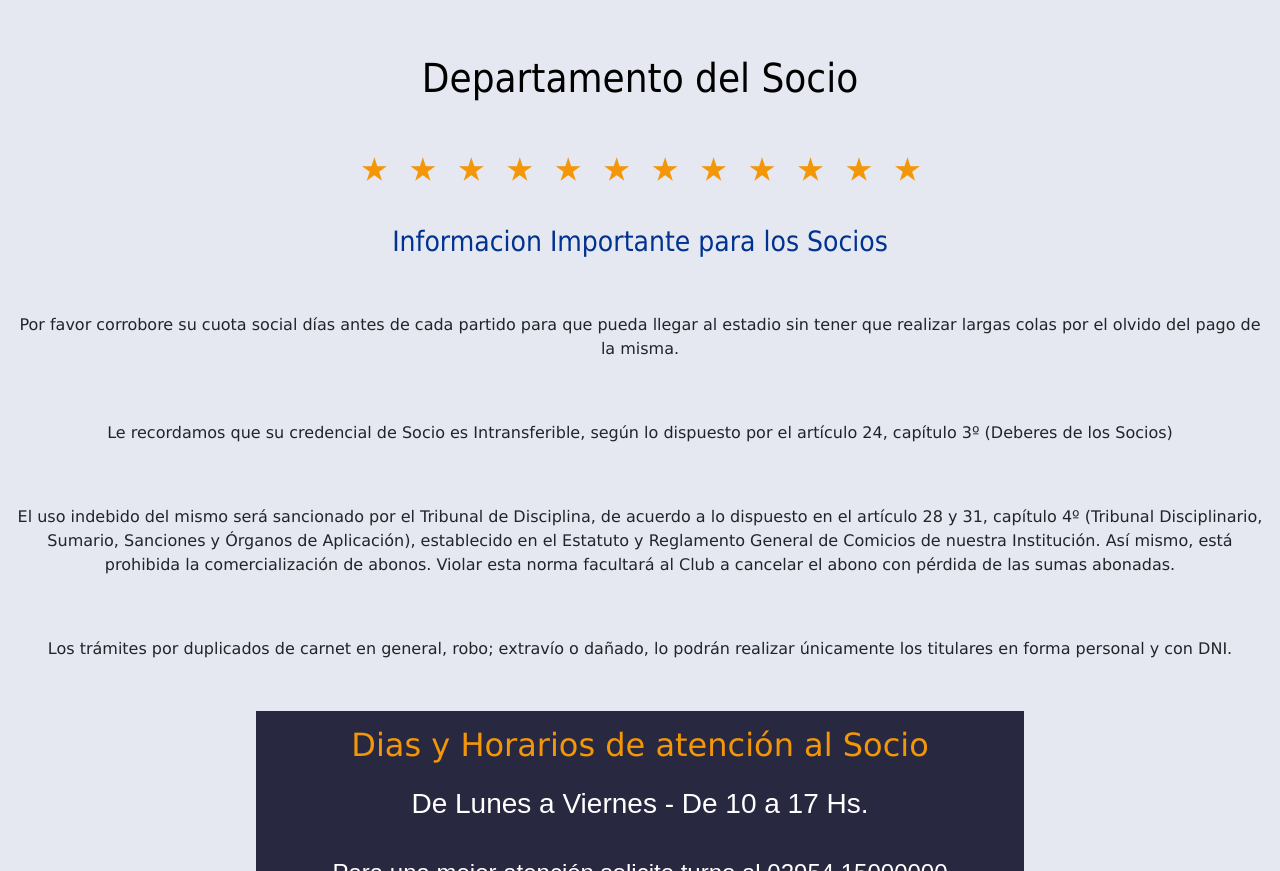
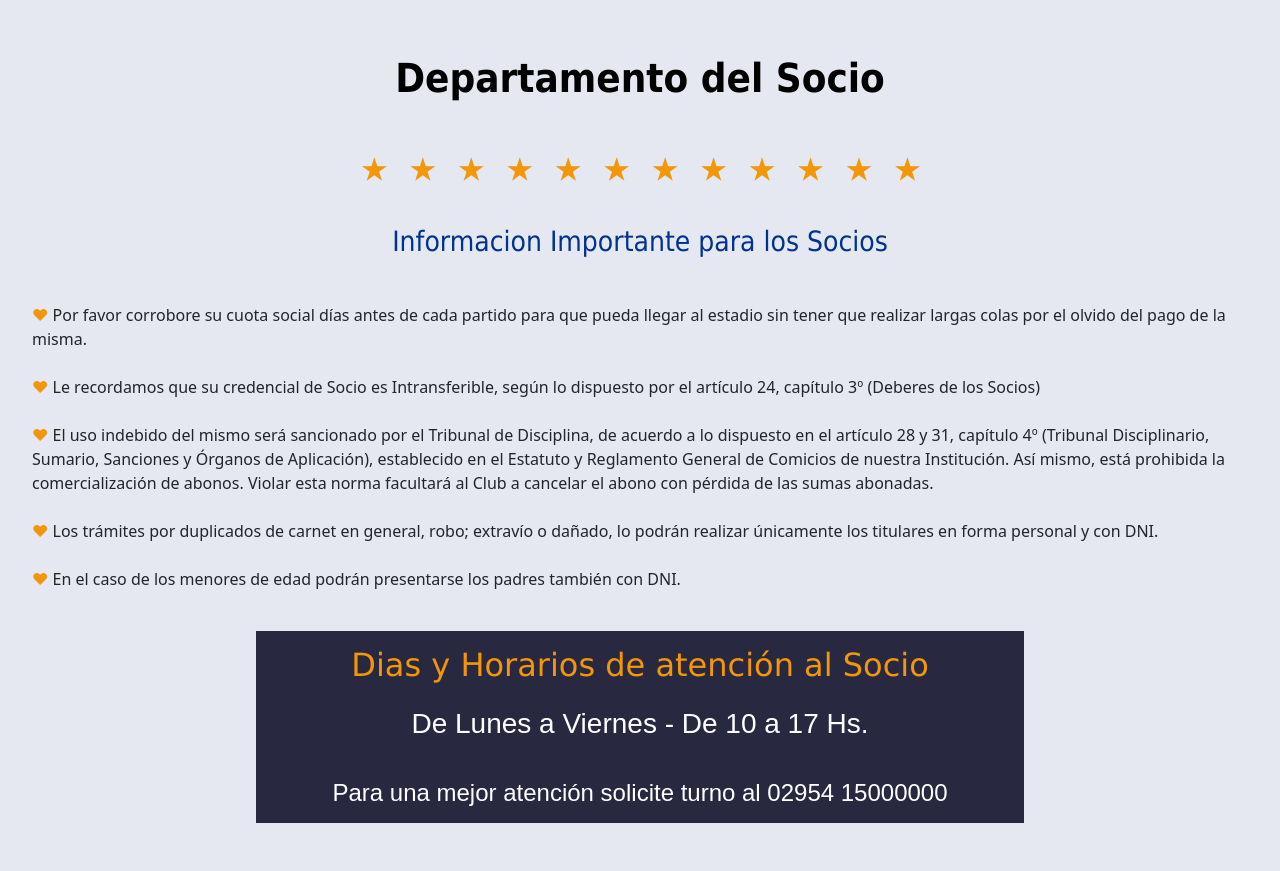
Before and after one commit to iamnahuel/idea-Alvarez, a plain HTML site: page pages/socios.html in a window 1280 px wide. Shown: the part 472-1343 px from the top of the page. Drawn offline with nearby package versions, Linux system fonts and the light colour scheme.

Commit message:
Proyecto final 2° entrega

```diff
--- a/pages/socios.html
+++ b/pages/socios.html
@@ -59,7 +59,7 @@
         <section class="seccionInformacioSocio">
             <br>
             <div class="tituloMain-1">
-                <h1>Departamento del Socio</h1>
+                <h1 class="tituloSocio">Departamento del Socio</h1>
             </div>
             <br>
             <img class="estrella" src="../imagenes/estrella.png" alt="">
@@ -68,30 +68,37 @@
             <div class="tituloMain">
                 <h3>Informacion Importante para los Socios</h3>
             </div>
+            <ul class="ulSocios" style="text-align: left;">
                 <br>
-            <p>
+                <li class="liSocios" style="list-style-type:none;">
                     Por favor corrobore su cuota social días antes de cada partido para que pueda llegar al estadio sin
                     tener que realizar largas colas por el olvido del pago de la misma.
-            </p>
+                </li>
                 <br>
-            <p>
+                <li class="liSocios" style="list-style-type:none;">
                     Le recordamos que su credencial de Socio es Intransferible, según lo dispuesto por el artículo 24,
                     capítulo 3º (Deberes de los Socios)
-            </p>
+                </li>
                 <br>
-            <p>
+                <li class="liSocios" style="list-style-type:none;">
                     El uso indebido del mismo será sancionado por el Tribunal de Disciplina, de acuerdo a lo dispuesto
                     en el
                     artículo 28 y 31, capítulo 4º (Tribunal Disciplinario, Sumario, Sanciones y Órganos de Aplicación),
                     establecido en el Estatuto y Reglamento General de Comicios de nuestra Institución. Así mismo, está
                     prohibida la comercialización de abonos. Violar esta norma facultará al Club a cancelar el abono con
                     pérdida de las sumas abonadas.
-            </p>
+                </li>
                 <br>
-            <p>
-                Los trámites por duplicados de carnet en general, robo; extravío o dañado, lo podrán realizar únicamente
+                <li class="liSocios" style="list-style-type:none;">
+                    Los trámites por duplicados de carnet en general, robo; extravío o dañado, lo podrán realizar
+                    únicamente
                     los titulares en forma personal y con DNI.
-            </p>
+                </li>
+                <br>
+                <li class="liSocios" style="list-style-type:none;">
+                    En el caso de los menores de edad podrán presentarse los padres también con DNI.
+                </li>
+            </ul>
             <br>
         </section>
         <section class="horarios">
--- a/style.css
+++ b/style.css
@@ -312,7 +312,10 @@ p {
     background-color: #282940;
     margin-left: auto;
     margin-right: auto;
+}
 
+.tituloSocio {
+    font-weight: bold;
 }
 
 .horarios {
@@ -330,6 +333,15 @@ p {
     font-family: arial;
     padding: 15px;
 }
+
+.liSocios::before {
+    content: "♥";
+    color: #f39608;
+
+}
+
+
+
 
 /*******Estilos contacto.html***********/
 .redesContacto {
```
Also changed, not shown: pages/multimedia.html (+2 -1 lines). Lines whose indentation alone changed are shown as unchanged.
